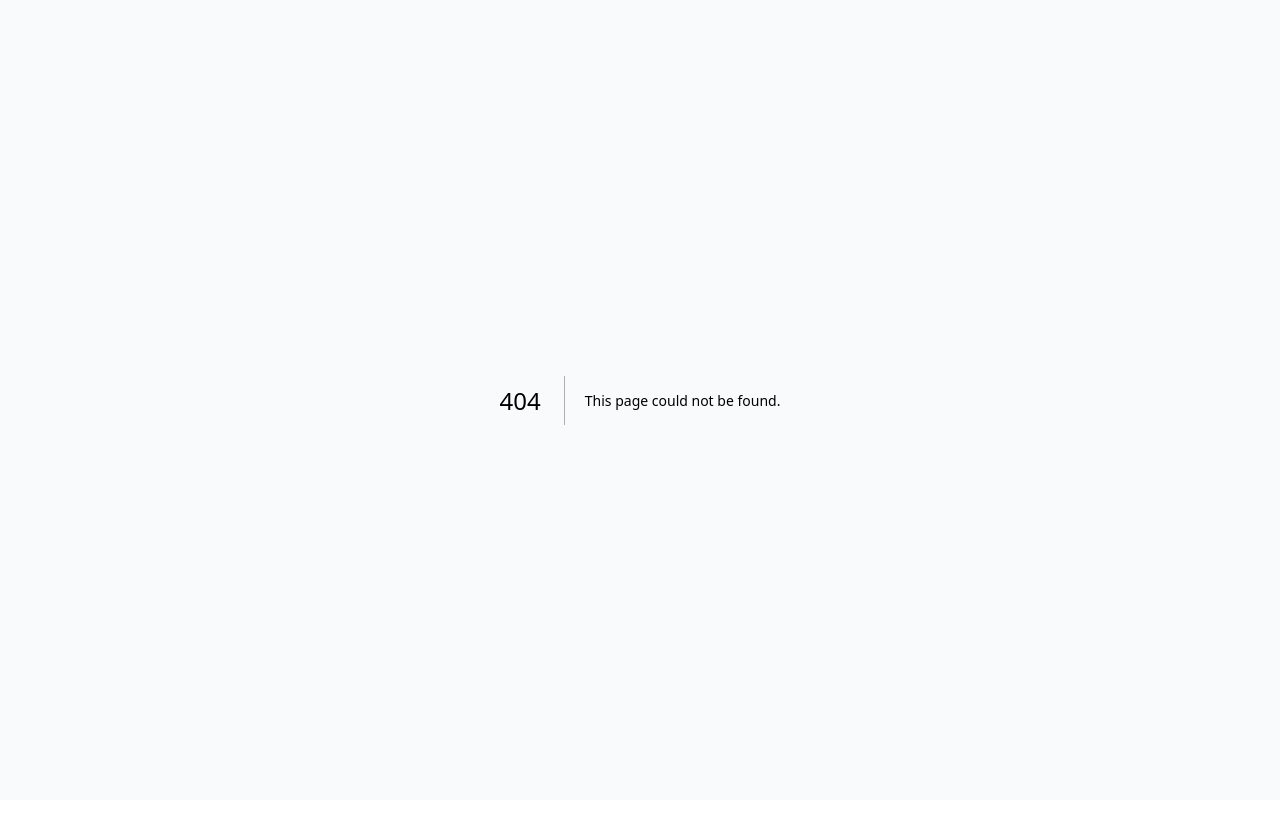
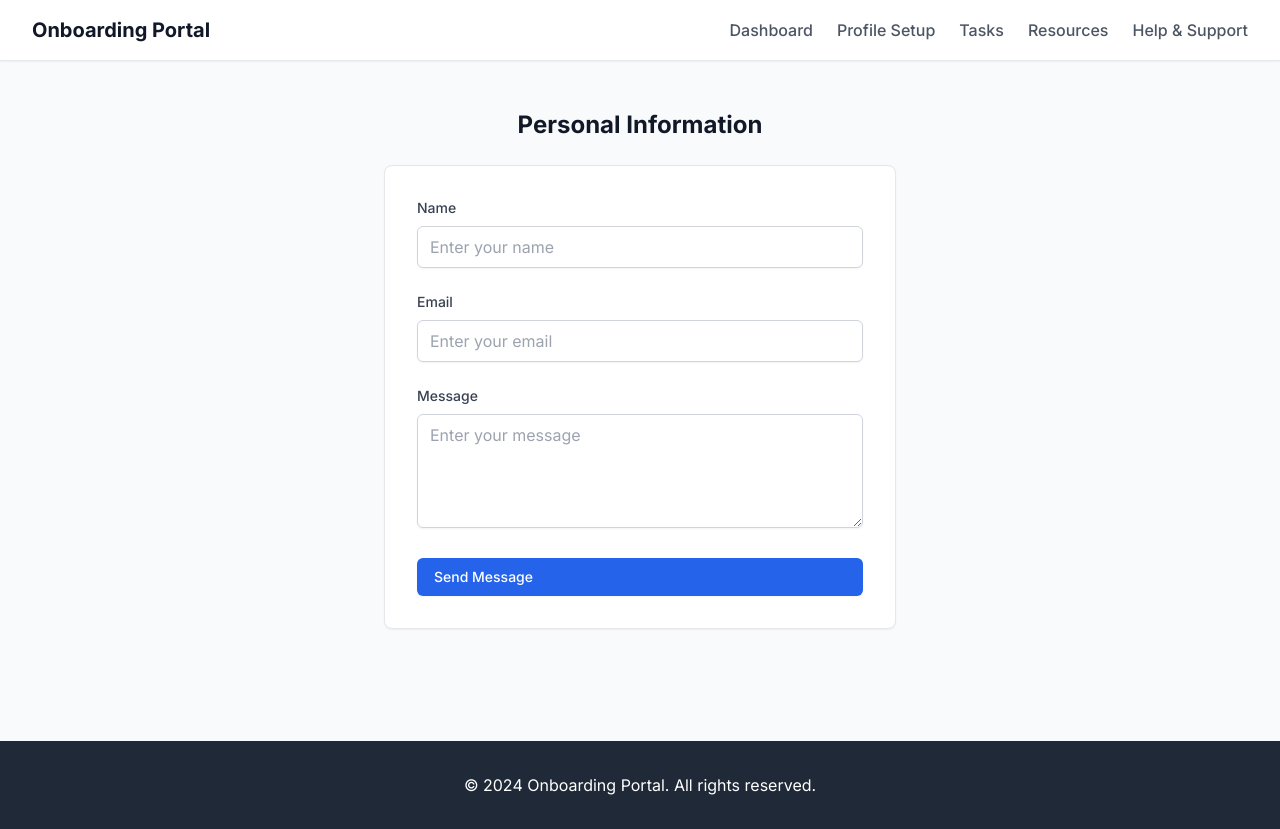
Before and after one commit to abhinav118/onboarding-portal-1755706642570, a Next.js app: page /profile in a window 1280 px wide. Before the commit this address had no page. Before the commit the page ends 800 px from the top, so only its background shows below. Built offline with nearby package versions, Linux system fonts and the light colour scheme.

Commit message:
Add app/profile/page.tsx

```diff
--- /dev/null
+++ b/app/profile/page.tsx
@@ -0,0 +1,69 @@
+import { siteData, navigation } from '@/lib/data'
+
+export default function ProfileSetupPage() {
+  return (
+    <div className="min-h-screen bg-gray-50">
+      {/* Navigation */}
+      <nav className="bg-white shadow-sm border-b">
+        <div className="container py-4">
+          <div className="flex items-center justify-between">
+            <h1 className="text-xl font-bold text-gray-900">{siteData?.settings?.appName || 'Onboarding Portal'}</h1>
+            <div className="flex space-x-6">
+              {[{"label":"Dashboard","route":"/","icon":"home","active":true},{"label":"Profile Setup","route":"/profile","icon":"user","active":false},{"label":"Tasks","route":"/tasks","icon":"checklist","active":false},{"label":"Resources","route":"/resources","icon":"folder","active":false},{"label":"Help & Support","route":"/help","icon":"help","active":false}].map((item: any, index: number) => (
+                <a key={index} href={item.route} className="text-gray-600 hover:text-gray-900 font-medium transition-colors">
+                  {item.label}
+                </a>
+              ))}
+            </div>
+          </div>
+        </div>
+      </nav>
+
+      {/* Page Content */}
+      <div className="container py-12">
+        <div className="max-w-lg mx-auto">
+          <h2 className="text-2xl font-bold mb-6 text-center text-gray-900">Personal Information</h2>
+          <form className="space-y-6 bg-white p-8 border border-gray-200 rounded-lg shadow-sm">
+            <div>
+              <label className="block text-sm font-medium text-gray-700 mb-2">Name</label>
+              <input
+                type="text"
+                required
+                className="w-full px-3 py-2 border border-gray-300 rounded-md shadow-sm focus:ring-2 focus:ring-blue-500 focus:border-blue-500 transition-colors"
+                placeholder="Enter your name"
+              />
+            </div>
+            <div>
+              <label className="block text-sm font-medium text-gray-700 mb-2">Email</label>
+              <input
+                type="email"
+                required
+                className="w-full px-3 py-2 border border-gray-300 rounded-md shadow-sm focus:ring-2 focus:ring-blue-500 focus:border-blue-500 transition-colors"
+                placeholder="Enter your email"
+              />
+            </div>
+            <div>
+              <label className="block text-sm font-medium text-gray-700 mb-2">Message</label>
+              <textarea
+                rows={4}
+
+                className="w-full px-3 py-2 border border-gray-300 rounded-md shadow-sm focus:ring-2 focus:ring-blue-500 focus:border-blue-500 transition-colors"
+                placeholder="Enter your message"
+              ></textarea>
+            </div>
+            <button type="submit" className="btn btn-primary w-full">
+              Send Message
+            </button>
+          </form>
+        </div>
+      </div>
+
+      {/* Footer */}
+      <footer className="bg-gray-800 text-white py-8 mt-16">
+        <div className="container text-center">
+          <p>&copy; 2024 {siteData?.settings?.appName || 'Onboarding Portal'}. All rights reserved.</p>
+        </div>
+      </footer>
+    </div>
+  )
+}
```
